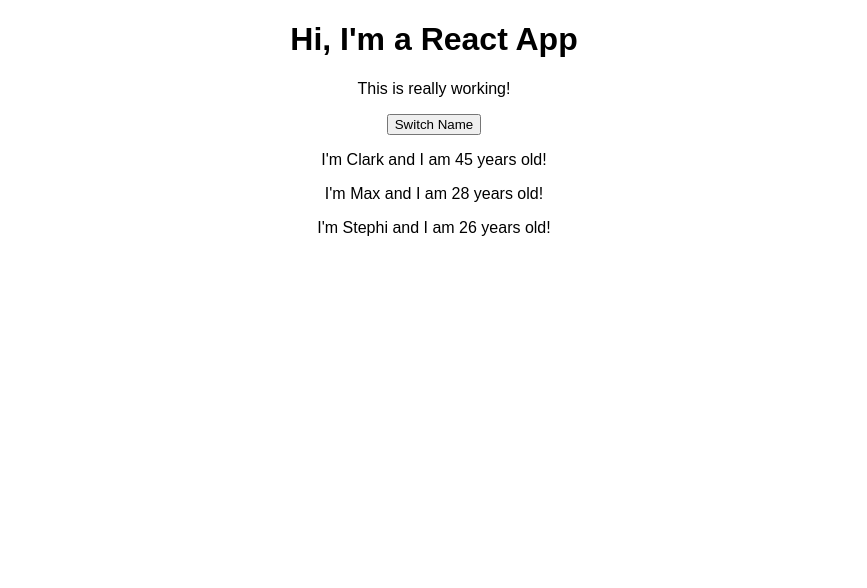
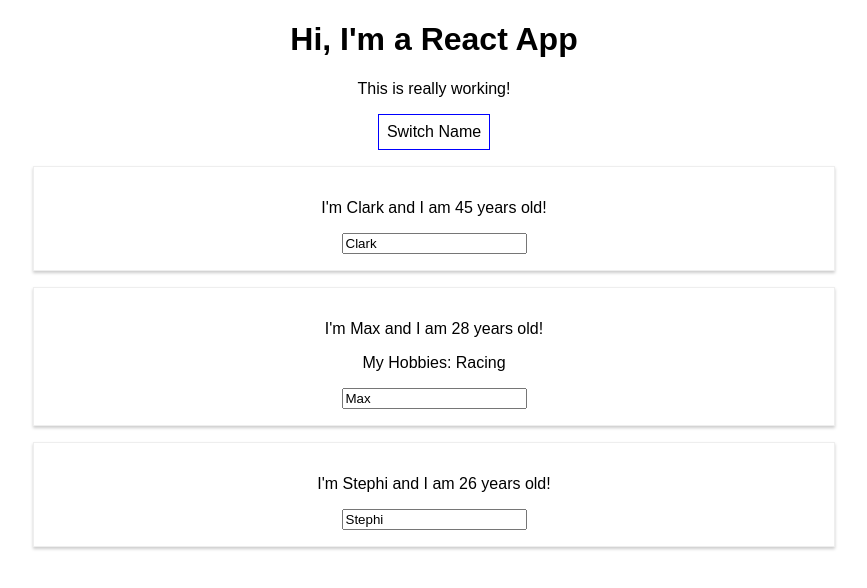
Before and after one commit to WCNewell/max-react, a React (Create React App) app: page / in a window 1280 px wide. Shown: the top 588 px of the page, without its empty margins (206-1073 px from the left). Built offline with nearby package versions, Linux system fonts and the light colour scheme.

Commit message:
Aug 27 AM Work

```diff
--- a/src/App.js
+++ b/src/App.js
@@ -12,27 +12,56 @@
     otherState: 'some other value'
   }
 
-  switchNameHandler = () => {
+  switchNameHandler = (newName) => {
     // console.log('Was clicked!')
     // Don't do this: this.state.persons[0].name = 'William'
     this.setState({
       persons: [
-        { name: 'William', age: 22 },
+        { name: newName, age: 22 },
         { name: 'Max', age: 29 },
         { name: 'Stephi', age: 26 }
       ]
-  })
+    })
+  }
+
+  nameChangedHandler = (event) => {
+    this.setState( {
+      persons: [
+        { name: 'Will', age: 22 },
+        { name: event.target.value, age: 29 },
+        { name: 'Stephi', age: 26 }
+      ]
+    } )
   }
 
   render() {
+    const style = {
+      backgroundColor: 'white',
+      font: 'inherit',
+      border: '1px solid blue',
+      padding: '8px',
+      cursor: 'pointer'
+    }
+
     return (
       <div className="App">
         <h1>Hi, I'm a React App</h1>
         <p>This is really working!</p>
-        <button onClick={this.switchNameHandler}>Switch Name</button>
-        <Person name={this.state.persons[0].name} age={this.state.persons[0].age} />
-        <Person name={this.state.persons[1].name} age={this.state.persons[1].age} />
-        <Person name={this.state.persons[2].name} age={this.state.persons[2].age} />
+        <button
+          style={style}
+          onClick={() => this.switchNameHandler('William!!')}>Switch Name
+        </button>
+        <Person
+          name={this.state.persons[0].name}
+          age={this.state.persons[0].age} />
+        <Person
+          name={this.state.persons[1].name}
+          age={this.state.persons[1].age}
+          click={this.switchNameHandler.bind(this, 'Will!')}
+          changed={this.nameChangedHandler}>My Hobbies: Racing</Person>
+        <Person
+          name={this.state.persons[2].name}
+          age={this.state.persons[2].age} />
       </div>
     );
     // return React.createElement('div', {className: 'App'}, null, React.createElement('h1', null, 'Does this work now?'));
--- /dev/null
+++ b/src/Person/Person.css
@@ -0,0 +1,8 @@
+.Person {
+    width: 60%;
+    margin: 16px auto;
+    border: 1px solid #eee;
+    box-shadow: 0 2px 3px #ccc;
+    padding: 16px;
+    text-align: center;
+}
--- a/src/Person/Person.js
+++ b/src/Person/Person.js
@@ -1,10 +1,12 @@
 import React from 'react';
+import './Person.css';
 
 const person = ( props ) => {
     return (
-        <div>
-            <p>I'm {props.name} and I am {props.age} years old!</p>
+        <div className='Person'>
+            <p onClick={props.click}>I'm {props.name} and I am {props.age} years old!</p>
             <p>{props.children}</p>
+            <input type="text" onChange={props.changed} value={props.name} />
         </div>
 
     )
```
Also changed, not shown: 1 other file (tests, documents, lock files or other folders).
